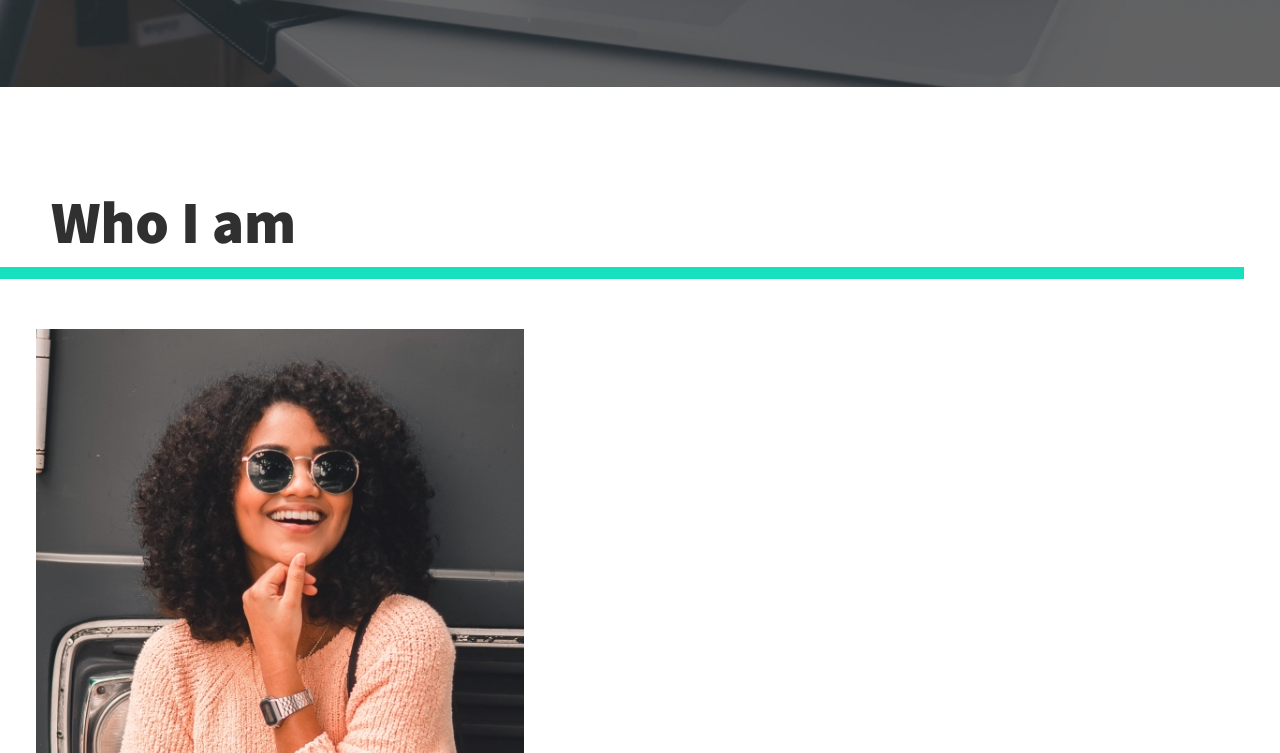
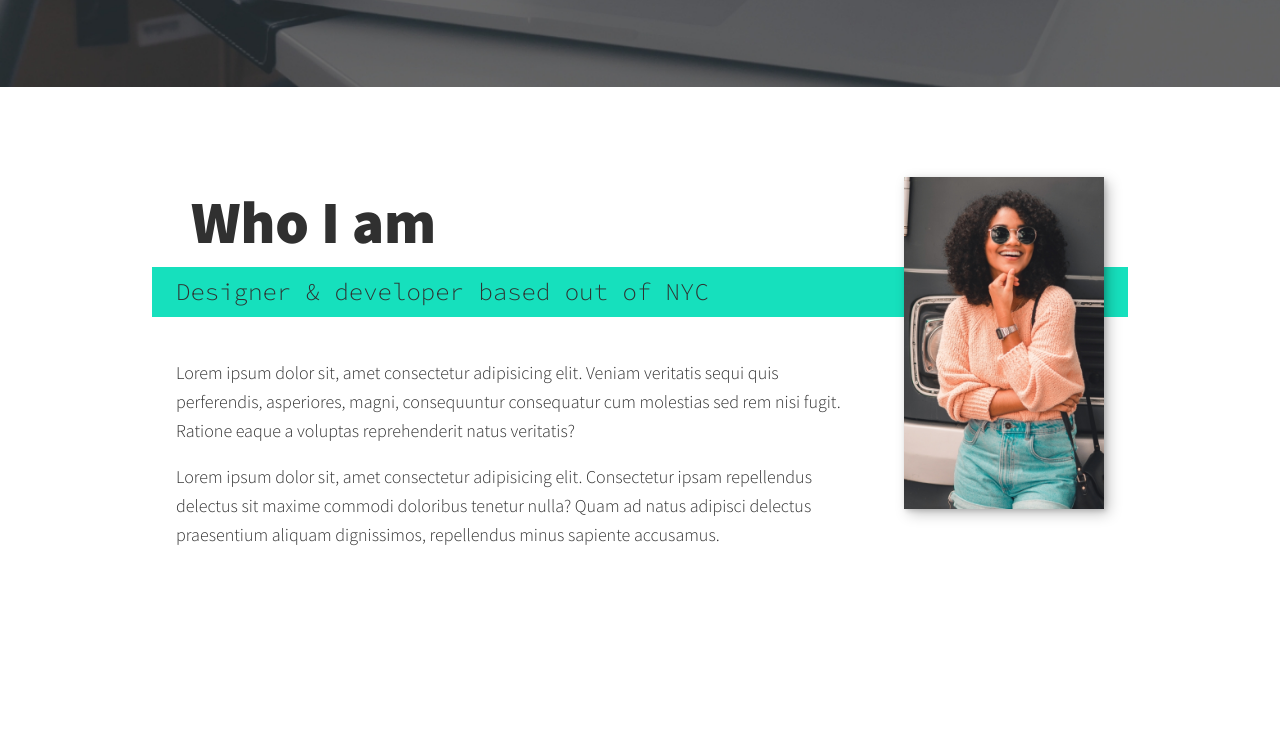
Before and after one commit to MalbonaGenio/dev-sample-portfolio, a plain HTML site: page index.html in a window 1280 px wide. Shown: the part 1267-2020 px from the top of the page. Drawn offline with nearby package versions, Linux system fonts and the light colour scheme.

Commit message:
styles for the about me section

```diff
--- a/css/styles.css
+++ b/css/styles.css
@@ -227,3 +227,49 @@ h3 {
     margin-left: 2em;
   }
 }
+
+/* ABOUT ME SECTION */
+
+.about-me {
+  max-width: 1000px;
+  margin: 0 auto;
+}
+
+.about-me__img {
+  box-shadow: var(--bs);
+}
+
+@media(min-width: 600px) {
+  .about-me {
+    display: grid;
+    grid-template-columns: 1fr 200px;
+    grid-template-areas:
+      "title img"
+      "subtitle img"
+      "text img";
+      grid-column-gap: 2em;
+  }
+
+  .section__title--about {
+    grid-area: title;
+  }
+  .section__subtitle--about {
+    grid-column: -1/ 1;
+    grid-row: 2;
+    position: relative;
+    left: -1em;
+    width: calc(100% + 2em);
+    padding-left: 1em;
+    /* padding rigth adds 2em to the rigth, then 200px to avoid going under the img and then 2em to cover the grip-column-gap so text doesn't touch the img */
+    padding-right: calc(200px + 4em);
+  }
+  about-me__body {
+    grid-area: text;
+  }
+  .about-me__img {
+    grid-area: img;
+    /* ensure that the img stays on top of the subtitle bar */
+    position: relative;
+    z-index: 2;
+  }
+}
--- a/index.html
+++ b/index.html
@@ -76,14 +76,14 @@
   <!-- about me section -->
     <section class="about-me" id="about">
       <h2 class="section__title section__title--about">Who I am</h2>
-      <p class="section__subtitle section__subtitle--intro"></p>
+      <p class="section__subtitle section__subtitle--about">Designer & developer based out of NYC</p>
 
       <div class="about-me__body">
-        <p></p>
-        <p></p>
+        <p>Lorem ipsum dolor sit, amet consectetur adipisicing elit. Veniam veritatis sequi quis perferendis, asperiores, magni, consequuntur consequatur cum molestias sed rem nisi fugit. Ratione eaque a voluptas reprehenderit natus veritatis?</p>
+        <p>Lorem ipsum dolor sit, amet consectetur adipisicing elit. Consectetur ipsam repellendus delectus sit maxime commodi doloribus tenetur nulla? Quam ad natus adipisci delectus praesentium aliquam dignissimos, repellendus minus sapiente accusamus.</p>
       </div>
 
-      <img src="img/dev-jane-02.jpg" alt="Jane leanig against a vehicle">
+      <img src="img/dev-jane-02.jpg" alt="Jane leanig against a vehicle" class="about-me__img">
     </section>
   <!-- My work section -->
     <section class="my-work" id="work">
```
